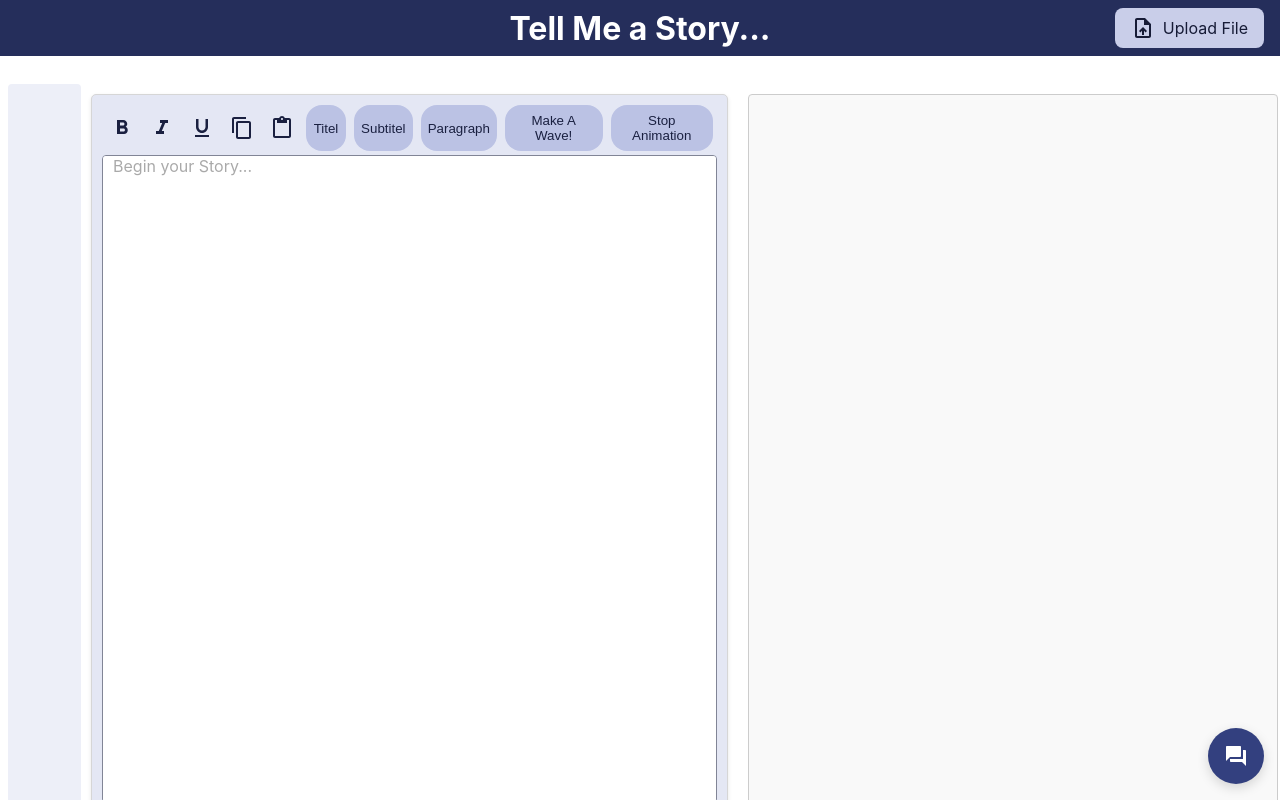
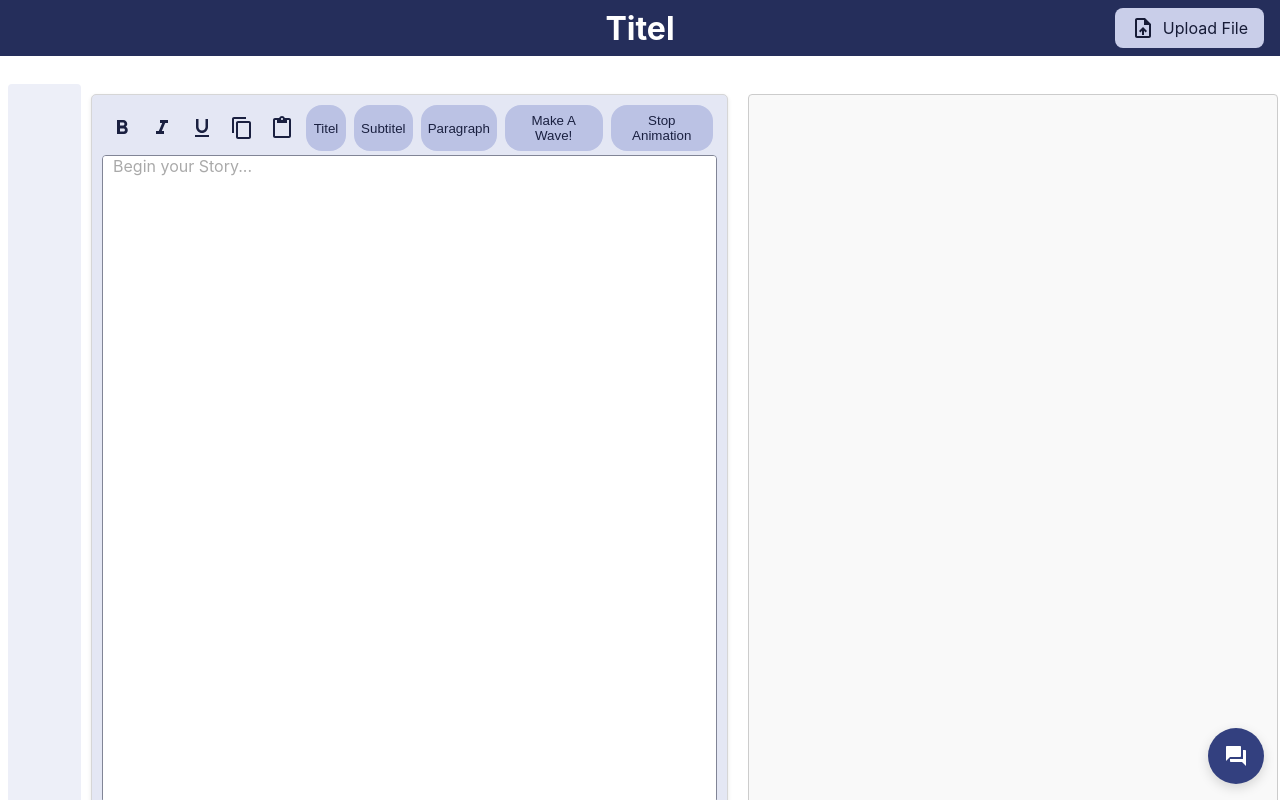
Before and after one commit to EmlMeml/thesis-project, a React (Create React App) app: page / in a window 1280 px wide. Shown: the top 800 px of the page. Built offline with nearby package versions, Linux system fonts and the light colour scheme.

Commit message:
topbar change

```diff
--- a/src/custom/TopBar.js
+++ b/src/custom/TopBar.js
@@ -3,7 +3,7 @@ import FileUploader from './../custom/FileUploader.tsx';
 export default function TopBar({ onFileLoad }) {
   return (
     <div style={{ backgroundColor: '#252e5b', color: '#fff', height:'56px', alignItems:'center', display:'flex', justifyContent:'center' }}>
-      <h1>Tell Me a Story...</h1>
+      <h1>Titel</h1>
       <div style={{ position: 'absolute', right: '16px'}}>
         <FileUploader onTextLoad={onFileLoad} />
       </div>
```
